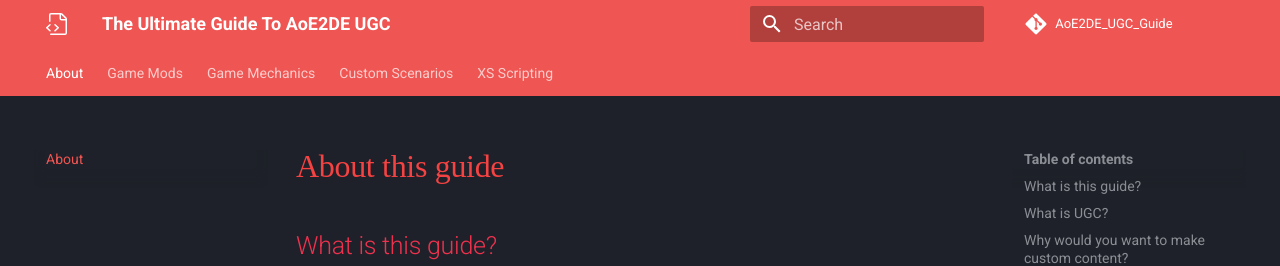
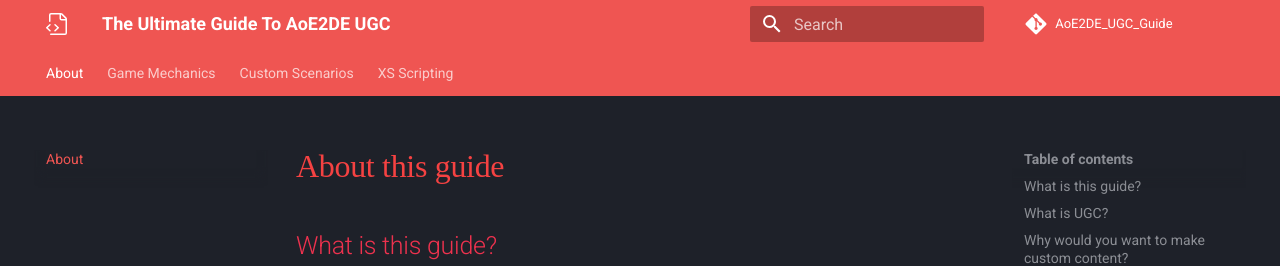
Before and after one commit to Divy1211/AoE2DE_UGC_Guide, an MkDocs documentation site: the page built from docs/index.md, in a window 1280 px wide and 1269 px high. Shown: the top 266 px of the window. Built offline with MkDocs 1.6.1 and Material for MkDocs 9.7.7, drawn with Linux system fonts in a browser that asks for light colours; comment, search, counter and statistics services are not loaded.

Commit message:
removed mods from top level of nav

```diff
--- a/mkdocs.yml
+++ b/mkdocs.yml
@@ -7,7 +7,6 @@
 
 nav:
   - About:                          "index.md"
-  - Game Mods:                      "mods.md"
   - Game Mechanics:
     - Damage Calculation:           "general/damage_calculation.md"
     - Attributes:                   "general/attributes.md"
@@ -36,8 +35,8 @@
     - Functions Reference:          "general/xs/functions.md"
     - Constant Reference:           "general/xs/constants.md"
     - Known Bugs:                   "general/xs/bugs.md"
-#   - Data Mods:
-#     - Data Mod Basics:            "data_mods/basics.md"
+#   - Mods:
+#     - Publishing A Mod:            "mods.md"
 #     - Advanced Genie Editor:
 #       - A.G.E. Basics:            "data_mods/age/basics.md"
 #   - RMS:
```
